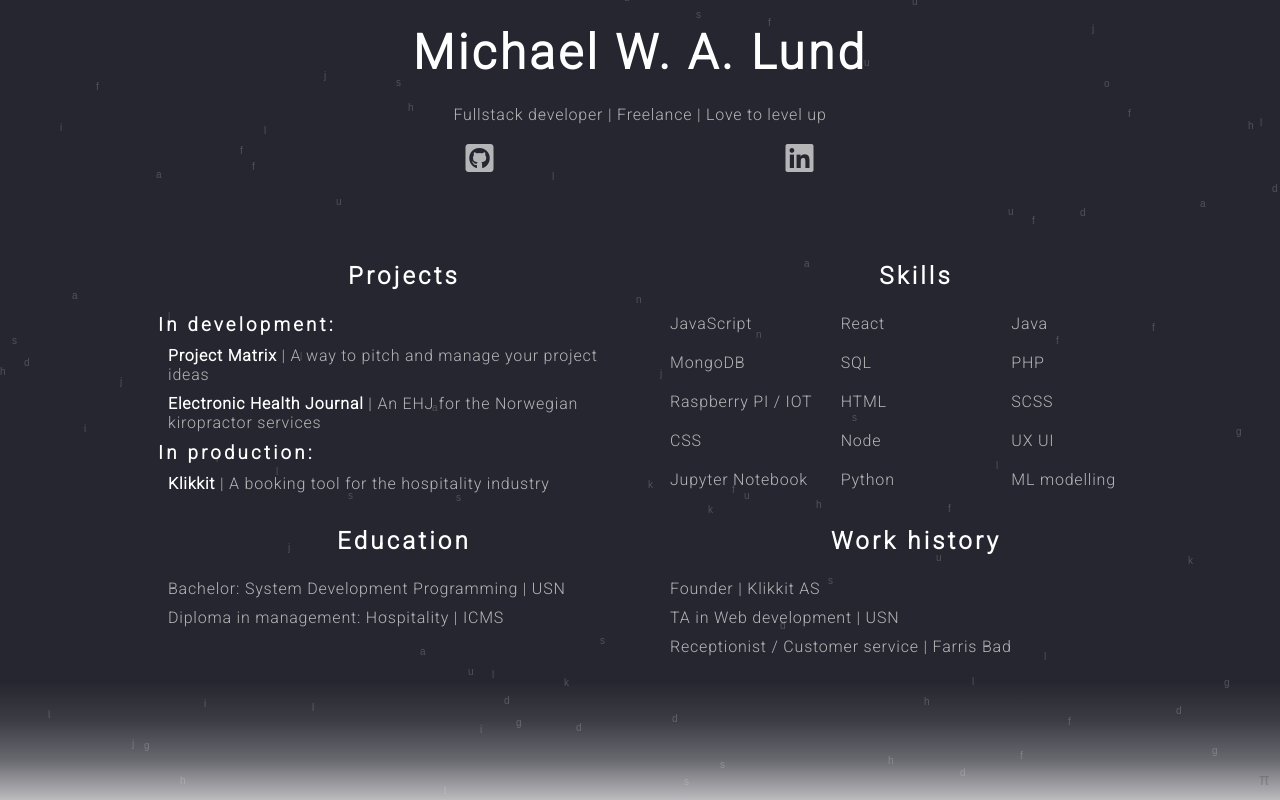
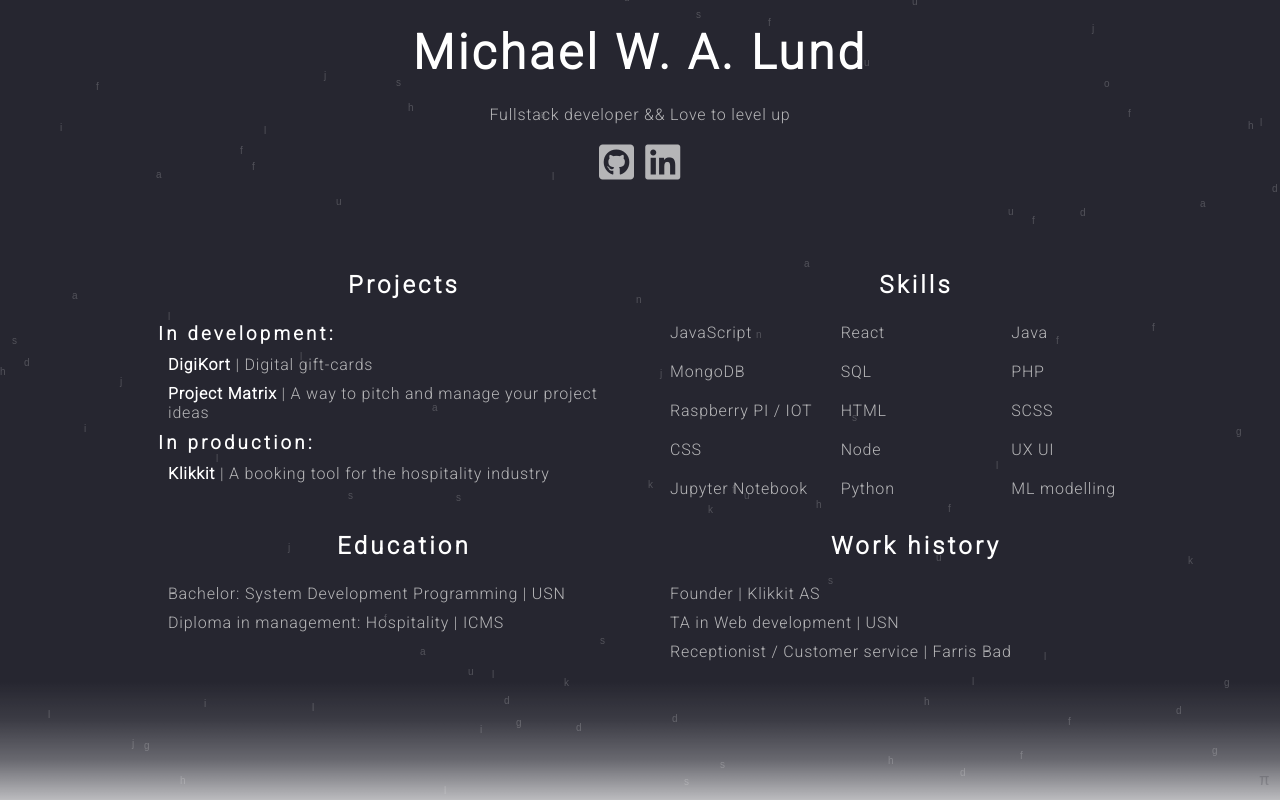
Before and after one commit to hackoverride/personal, a React (Create React App) app: page / in a window 1280 px wide. Built offline with nearby package versions, Linux system fonts and the light colour scheme.

Commit message:
small changes

```diff
--- a/src/components/Cv.js
+++ b/src/components/Cv.js
@@ -7,13 +7,13 @@ export default function Cv() {
         <h2>Projects</h2>
         <p>
           <h3>In development:</h3>
+
+          <p>
+            <span className="project_name">DigiKort</span> | Digital gift-cards
+          </p>
           <p>
             <span className="project_name">Project Matrix</span> | A way to
             pitch and manage your project ideas
-          </p>
-          <p>
-            <span className="project_name">Electronic Health Journal</span> | An
-            EHJ for the Norwegian kiropractor services
           </p>
         </p>
         <p>
--- a/src/components/Tagline.js
+++ b/src/components/Tagline.js
@@ -3,7 +3,7 @@ import React from "react";
 export default function Tagline() {
   return (
     <>
-      <span>Fullstack developer | Freelance | Love to level up</span>
+      <span>Fullstack developer {"&&"} Love to level up</span>
       <p className="linkHolder">
         <a href="https://github.com/hackoverride" target="_blank">
           <i className="fab fa-github-square"></i>
--- a/src/main.scss
+++ b/src/main.scss
@@ -71,16 +71,16 @@ main {
     margin: 3vh 0vw;
   }
   .linkHolder {
-    font-size: 2rem;
-    display: grid;
-    grid-template-columns: 1fr 1fr;
+    font-size: 2.5rem;
     width: 50%;
     position: relative;
     left: 25%;
     margin-top: 2vh;
     margin-bottom: 5vh;
-    a {
-      place-self: center;
+    text-align: center;
+    a *:hover {
+      transform: scale(110%);
+      transition: transform 0.4s ease-in-out;
     }
   }
 }
```
